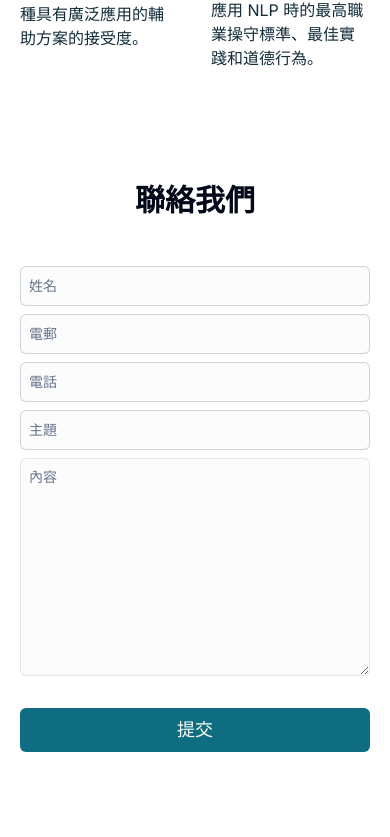
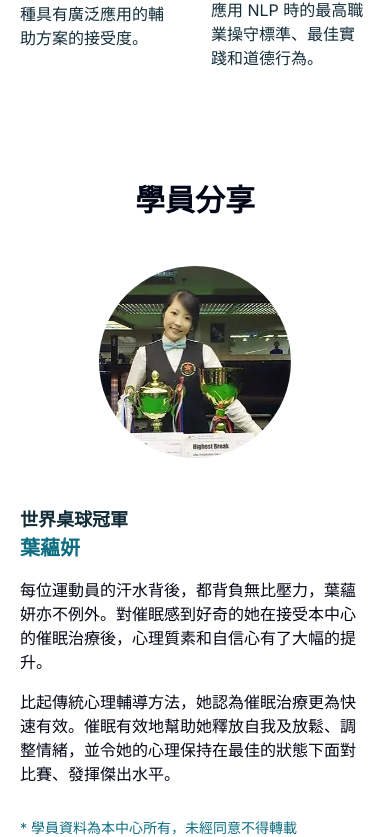
Before and after one commit to AoiYamada/hphi-event-2024-06, a Next.js app: page / in a window 390 px wide. Shown: the part 4770-5607 px from the top of the page. Built offline with nearby package versions, Linux system fonts and the light colour scheme.

Commit message:
fix: display

```diff
--- a/src/app/page.tsx
+++ b/src/app/page.tsx
@@ -7,6 +7,7 @@ import CourseInfo from "./theme-b/_sections/CourseInfo";
 import Hero from "./theme-b/_sections/Hero";
 import RecAsso from "./theme-b/_sections/RecAsso";
 import TimeSlot from "./theme-b/_sections/TimeSlot";
+import Students from "./theme-b/_sections/Students";
 
 function Home() {
   return (
@@ -17,6 +18,7 @@ function Home() {
         <CourseInfo />
         <TimeSlot />
         <RecAsso />
+        <Students />
         <ContactUs />
       </div>
       <Footer />
--- a/src/app/theme-b/_components/Sharing.tsx
+++ b/src/app/theme-b/_components/Sharing.tsx
@@ -13,7 +13,7 @@ const students: StorySlideProps[] = [
     name: "葉蘊妍",
     description: [
       "每位運動員的汗水背後，都背負無比壓力，葉蘊妍亦不例外。對催眠感到好奇的她在接受本中心的催眠治療後，心理質素和自信心有了大幅的提升。",
-      "比起傳統心理輔導方法，她認為催眠治療更為快速有效。催眠有效地幫助她釋放自我及放鬆、調整情緒，並令她的心理保持在佳的狀態下面對比賽、發揮最佳水平。",
+      "比起傳統心理輔導方法，她認為催眠治療更為快速有效。催眠有效地幫助她釋放自我及放鬆、調整情緒，並令她的心理保持在最佳的狀態下面對比賽、發揮傑出水平。",
     ],
   },
   {
@@ -114,7 +114,7 @@ const StorySlide: FC<StorySlideProps> = ({
   image,
 }) => {
   return (
-    <div className="flex max-w-sm flex-col items-start gap-4 text-start">
+    <div className="w-sm flex max-w-full flex-col items-start gap-4 text-start">
       <div className="mb-8 flex w-full flex-col items-center">
         <div className="h-48 w-48">
           <Image
--- a/src/app/theme-b/_sections/Students.tsx
+++ b/src/app/theme-b/_sections/Students.tsx
@@ -3,12 +3,12 @@ import Sharing from "../_components/Sharing";
 
 const Students = () => {
   return (
-    <section id="students" className="w-full lg:hidden">
+    <section id="students" className="block w-full lg:hidden">
       <MaxWidthWrapper className="flex flex-col items-center justify-center gap-12">
         <h1 className="flex flex-col items-center justify-center text-3xl font-semibold sm:flex-row sm:text-4xl lg:text-5xl">
           學員分享
         </h1>
-        <Sharing className="max-w-sm" />
+        <Sharing className="w-sm max-w-full" />
       </MaxWidthWrapper>
     </section>
   );
```
